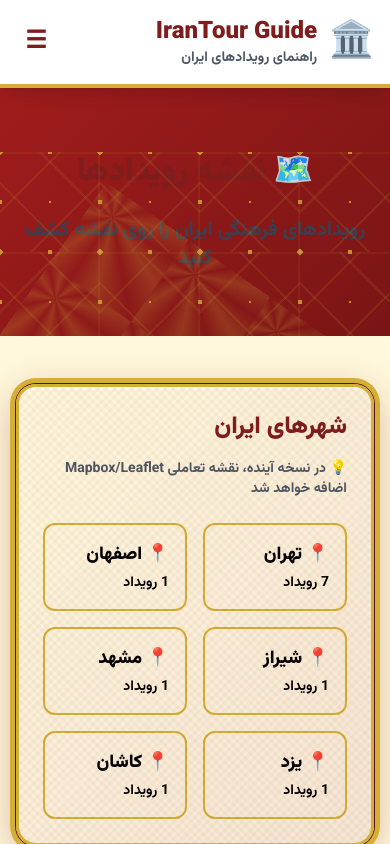
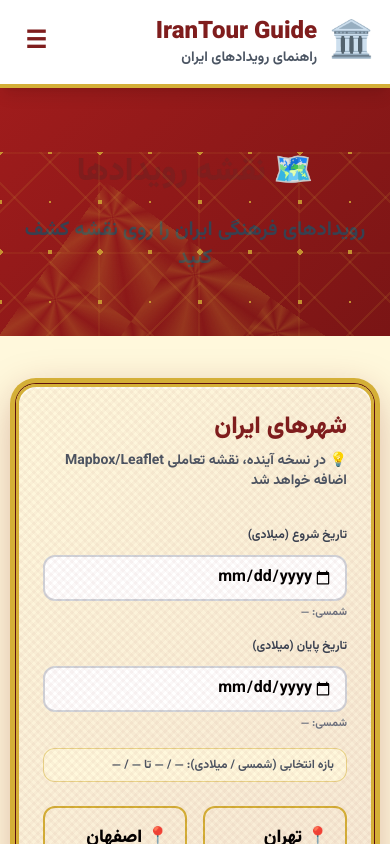
Before and after one commit to aliwb6/IranTour-Guide, a Next.js app: page /map in a window 390 px wide. Shown: the top 844 px of the page. Built offline with nearby package versions, Linux system fonts and the light colour scheme; no server answers.

Commit message:
Add date range filters for calendar and map

```diff
--- a/src/app/calendar/page.tsx
+++ b/src/app/calendar/page.tsx
@@ -1,14 +1,18 @@
 // src/app/calendar/page.tsx
 'use client'
 
-import { useState } from 'react'
+import { useMemo, useState } from 'react'
 import Link from 'next/link'
 import { mockEvents } from '@/lib/mock-data/events'
+import { formatGregorianDate, formatPersianDate, parseJalaliDate } from '@/lib/date-utils'
 
 // تابع helper برای گرفتن رویدادهای یک روز خاص
-function getEventsForDate(date: Date) {
-  return mockEvents.filter((event) => {
-    const eventDate = new Date(event.startDate)
+function getEventsForDate(date: Date, events: typeof mockEvents) {
+  return events.filter((event) => {
+    const eventDate = parseJalaliDate(event.startDate)
+    if (!eventDate) {
+      return false
+    }
     return (
       eventDate.getDate() === date.getDate() &&
       eventDate.getMonth() === date.getMonth() &&
@@ -40,10 +44,34 @@ function getDaysInMonth(year: number, month: number) {
 export default function CalendarPage() {
   const [currentDate, setCurrentDate] = useState(new Date())
   const [selectedDate, setSelectedDate] = useState<Date | null>(null)
+  const [rangeStart, setRangeStart] = useState('')
+  const [rangeEnd, setRangeEnd] = useState('')
 
   const year = currentDate.getFullYear()
   const month = currentDate.getMonth()
   const days = getDaysInMonth(year, month)
+
+  const rangeStartDate = rangeStart ? new Date(rangeStart) : null
+  const rangeEndDate = rangeEnd ? new Date(rangeEnd) : null
+
+  const filteredEvents = useMemo(() => {
+    if (!rangeStartDate && !rangeEndDate) {
+      return mockEvents
+    }
+
+    return mockEvents.filter((event) => {
+      const eventStart = parseJalaliDate(event.startDate)
+      const eventEnd = parseJalaliDate(event.endDate)
+      if (!eventStart || !eventEnd) {
+        return false
+      }
+
+      const rangeStartValue = rangeStartDate ? rangeStartDate.getTime() : -Infinity
+      const rangeEndValue = rangeEndDate ? rangeEndDate.getTime() : Infinity
+
+      return eventStart.getTime() <= rangeEndValue && eventEnd.getTime() >= rangeStartValue
+    })
+  }, [rangeEndDate, rangeStartDate])
 
   const monthNames = [
     'ژانویه',
@@ -70,7 +98,19 @@ export default function CalendarPage() {
     setCurrentDate(new Date(year, month + 1, 1))
   }
 
-  const selectedDayEvents = selectedDate ? getEventsForDate(selectedDate) : []
+  const selectedDayEvents = selectedDate
+    ? getEventsForDate(selectedDate, filteredEvents)
+    : []
+
+  const rangeEvents = filteredEvents
+
+  const formatDateWithGregorian = (dateString: string) => {
+    const gregorianDate = parseJalaliDate(dateString)
+    if (!gregorianDate) {
+      return dateString
+    }
+    return `${dateString} / ${formatGregorianDate(gregorianDate)}`
+  }
 
   return (
     <div className="min-h-screen bg-cream">
@@ -127,7 +167,7 @@ export default function CalendarPage() {
                     return <div key={index} />
                   }
 
-                  const events = getEventsForDate(date)
+                  const events = getEventsForDate(date, filteredEvents)
                   const hasEvents = events.length > 0
                   const isSelected =
                     selectedDate &&
@@ -164,6 +204,89 @@ export default function CalendarPage() {
           {/* Sidebar - رویدادهای روز انتخابی */}
           <div className="lg:col-span-1">
             <div className="kashi-card p-6 sticky top-4">
+              <div className="space-y-6">
+                <div>
+                  <h3 className="text-xl font-black text-red-900 mb-4">
+                    فیلتر بازه تاریخ
+                  </h3>
+                  <div className="space-y-4">
+                    <label className="block">
+                      <span className="text-sm font-bold text-gray-700">
+                        تاریخ شروع (میلادی)
+                      </span>
+                      <input
+                        type="date"
+                        value={rangeStart}
+                        onChange={(event) => setRangeStart(event.target.value)}
+                        className="mt-2 w-full rounded-xl border-2 border-gray-300 px-3 py-2 text-right font-bold"
+                      />
+                      <span className="mt-1 block text-xs font-bold text-gray-500">
+                        شمسی:{' '}
+                        {rangeStartDate ? formatPersianDate(rangeStartDate) : '—'}
+                      </span>
+                    </label>
+                    <label className="block">
+                      <span className="text-sm font-bold text-gray-700">
+                        تاریخ پایان (میلادی)
+                      </span>
+                      <input
+                        type="date"
+                        value={rangeEnd}
+                        onChange={(event) => setRangeEnd(event.target.value)}
+                        className="mt-2 w-full rounded-xl border-2 border-gray-300 px-3 py-2 text-right font-bold"
+                      />
+                      <span className="mt-1 block text-xs font-bold text-gray-500">
+                        شمسی:{' '}
+                        {rangeEndDate ? formatPersianDate(rangeEndDate) : '—'}
+                      </span>
+                    </label>
+                  </div>
+
+                  <div className="mt-4 rounded-xl border border-gold/50 bg-cream px-3 py-2 text-xs font-bold text-gray-600">
+                    بازه انتخابی (شمسی / میلادی):{' '}
+                    {rangeStartDate ? formatPersianDate(rangeStartDate) : '—'} /{' '}
+                    {rangeStart || '—'} تا{' '}
+                    {rangeEndDate ? formatPersianDate(rangeEndDate) : '—'} /{' '}
+                    {rangeEnd || '—'}
+                  </div>
+                </div>
+
+                <div>
+                  <h4 className="text-lg font-black text-red-900 mb-4">
+                    رویدادهای بازه انتخابی
+                  </h4>
+
+                  {rangeEvents.length === 0 && (
+                    <p className="text-center text-gray-600 font-bold py-4">
+                      در این بازه رویدادی ثبت نشده است
+                    </p>
+                  )}
+
+                  {rangeEvents.length > 0 && (
+                    <div className="space-y-3">
+                      {rangeEvents.map((event) => (
+                        <Link
+                          key={event.id}
+                          href={`/events/${event.slug}`}
+                          className="block rounded-xl border-2 border-gold bg-cream p-3 transition hover:border-red-900"
+                        >
+                          <h5 className="font-black text-red-900">
+                            {event.title}
+                          </h5>
+                          <p className="text-xs font-bold text-gray-700">
+                            📅 {formatDateWithGregorian(event.startDate)}
+                          </p>
+                          <p className="text-xs font-bold text-gray-700">
+                            📍 {event.city}
+                          </p>
+                        </Link>
+                      ))}
+                    </div>
+                  )}
+                </div>
+              </div>
+
+              <div className="mt-8 border-t border-gold/40 pt-6">
                 <h3 className="text-xl font-black text-red-900 mb-6">
                   {selectedDate
                     ? `رویدادهای ${selectedDate.getDate()} ${monthNames[selectedDate.getMonth()]}`
@@ -188,6 +311,9 @@ export default function CalendarPage() {
                           {event.title}
                         </h4>
                         <p className="text-sm text-gray-700 font-bold">
+                          📅 {formatDateWithGregorian(event.startDate)}
+                        </p>
+                        <p className="text-sm text-gray-700 font-bold">
                           📍 {event.city}
                         </p>
                         <p className="text-sm text-gray-700 font-bold">
@@ -208,5 +334,6 @@ export default function CalendarPage() {
           </div>
         </div>
       </div>
+    </div>
   )
 }
--- a/src/app/map/page.tsx
+++ b/src/app/map/page.tsx
@@ -1,18 +1,43 @@
 // src/app/map/page.tsx
 'use client'
 
-import { useState } from 'react'
+import { useMemo, useState } from 'react'
 import Link from 'next/link'
 import { citiesData } from '@/lib/mock-data/cities-data'
 import { mockEvents } from '@/lib/mock-data/events'
+import { formatGregorianDate, formatPersianDate, parseJalaliDate } from '@/lib/date-utils'
 
 export default function MapPage() {
   const [selectedCity, setSelectedCity] = useState<string | null>(null)
+  const [rangeStart, setRangeStart] = useState('')
+  const [rangeEnd, setRangeEnd] = useState('')
+
+  const rangeStartDate = rangeStart ? new Date(rangeStart) : null
+  const rangeEndDate = rangeEnd ? new Date(rangeEnd) : null
+
+  const filteredEvents = useMemo(() => {
+    if (!rangeStartDate && !rangeEndDate) {
+      return mockEvents
+    }
+
+    return mockEvents.filter((event) => {
+      const eventStart = parseJalaliDate(event.startDate)
+      const eventEnd = parseJalaliDate(event.endDate)
+      if (!eventStart || !eventEnd) {
+        return false
+      }
+
+      const rangeStartValue = rangeStartDate ? rangeStartDate.getTime() : -Infinity
+      const rangeEndValue = rangeEndDate ? rangeEndDate.getTime() : Infinity
+
+      return eventStart.getTime() <= rangeEndValue && eventEnd.getTime() >= rangeStartValue
+    })
+  }, [rangeEndDate, rangeStartDate])
 
   // محاسبه تعداد رویدادها برای هر شهر
   const citiesWithEvents = citiesData.map((city) => ({
     ...city,
-    eventCount: mockEvents.filter((event) => event.city === city.name).length,
+    eventCount: filteredEvents.filter((event) => event.city === city.name).length,
   }))
 
   const selectedCityData = selectedCity
@@ -20,8 +45,16 @@ export default function MapPage() {
     : null
 
   const selectedCityEvents = selectedCityData
-    ? mockEvents.filter((event) => event.city === selectedCityData.name)
+    ? filteredEvents.filter((event) => event.city === selectedCityData.name)
     : []
+
+  const formatDateWithGregorian = (dateString: string) => {
+    const gregorianDate = parseJalaliDate(dateString)
+    if (!gregorianDate) {
+      return dateString
+    }
+    return `${dateString} / ${formatGregorianDate(gregorianDate)}`
+  }
 
   return (
     <div className="min-h-screen bg-cream">
@@ -43,15 +76,56 @@ export default function MapPage() {
           {/* نقشه (فعلاً لیست شهرها) */}
           <div className="lg:col-span-2">
             <div className="kashi-card p-6">
-              <h2 className="text-2xl font-black text-red-900 mb-4">
-                شهرهای ایران
-              </h2>
-              <p className="text-sm text-gray-600 font-bold mb-6">
-                💡 در نسخه آینده، نقشه تعاملی Mapbox/Leaflet اضافه خواهد شد
-              </p>
+              <div className="flex flex-col gap-4 md:flex-row md:items-start md:justify-between">
+                <div>
+                  <h2 className="text-2xl font-black text-red-900 mb-2">
+                    شهرهای ایران
+                  </h2>
+                  <p className="text-sm text-gray-600 font-bold mb-4">
+                    💡 در نسخه آینده، نقشه تعاملی Mapbox/Leaflet اضافه خواهد شد
+                  </p>
+                </div>
+                <div className="w-full md:max-w-xs space-y-3">
+                  <label className="block text-right">
+                    <span className="text-xs font-bold text-gray-700">
+                      تاریخ شروع (میلادی)
+                    </span>
+                    <input
+                      type="date"
+                      value={rangeStart}
+                      onChange={(event) => setRangeStart(event.target.value)}
+                      className="mt-2 w-full rounded-xl border-2 border-gray-300 px-3 py-2 text-right font-bold"
+                    />
+                    <span className="mt-1 block text-[11px] font-bold text-gray-500">
+                      شمسی: {rangeStartDate ? formatPersianDate(rangeStartDate) : '—'}
+                    </span>
+                  </label>
+                  <label className="block text-right">
+                    <span className="text-xs font-bold text-gray-700">
+                      تاریخ پایان (میلادی)
+                    </span>
+                    <input
+                      type="date"
+                      value={rangeEnd}
+                      onChange={(event) => setRangeEnd(event.target.value)}
+                      className="mt-2 w-full rounded-xl border-2 border-gray-300 px-3 py-2 text-right font-bold"
+                    />
+                    <span className="mt-1 block text-[11px] font-bold text-gray-500">
+                      شمسی: {rangeEndDate ? formatPersianDate(rangeEndDate) : '—'}
+                    </span>
+                  </label>
+                </div>
+              </div>
+
+              <div className="mt-4 rounded-xl border border-gold/50 bg-cream px-3 py-2 text-xs font-bold text-gray-600">
+                بازه انتخابی (شمسی / میلادی):{' '}
+                {rangeStartDate ? formatPersianDate(rangeStartDate) : '—'} /{' '}
+                {rangeStart || '—'} تا {rangeEndDate ? formatPersianDate(rangeEndDate) : '—'} /{' '}
+                {rangeEnd || '—'}
+              </div>
 
               {/* Grid شهرها */}
-              <div className="grid grid-cols-2 md:grid-cols-3 gap-4">
+              <div className="grid grid-cols-2 md:grid-cols-3 gap-4 mt-6">
                 {citiesWithEvents.map((city) => (
                   <button
                     key={city.id}
@@ -116,7 +190,7 @@ export default function MapPage() {
                           {event.title}
                         </h4>
                         <p className="text-sm text-gray-700 font-bold">
-                          📅 {event.startDate}
+                          📅 {formatDateWithGregorian(event.startDate)}
                         </p>
                         <p className="text-sm text-gray-700 font-bold">
                           🏷️ {event.type}
--- a/src/lib/date-utils.ts
+++ b/src/lib/date-utils.ts
@@ -2,6 +2,18 @@ import moment from 'moment-jalaali'
 
 export function formatPersianDate(date: Date | string): string {
   return moment(date).format('jYYYY/jMM/jDD')
+}
+
+export function formatGregorianDate(date: Date | string): string {
+  return moment(date).format('YYYY-MM-DD')
+}
+
+export function parseJalaliDate(dateString: string): Date | null {
+  const parsed = moment(dateString, 'jYYYY-jMM-jDD', true)
+  if (!parsed.isValid()) {
+    return null
+  }
+  return parsed.toDate()
 }
 
 export function formatPersianDateTime(date: Date | string): string {
```
Lines whose indentation alone changed are shown as unchanged.
